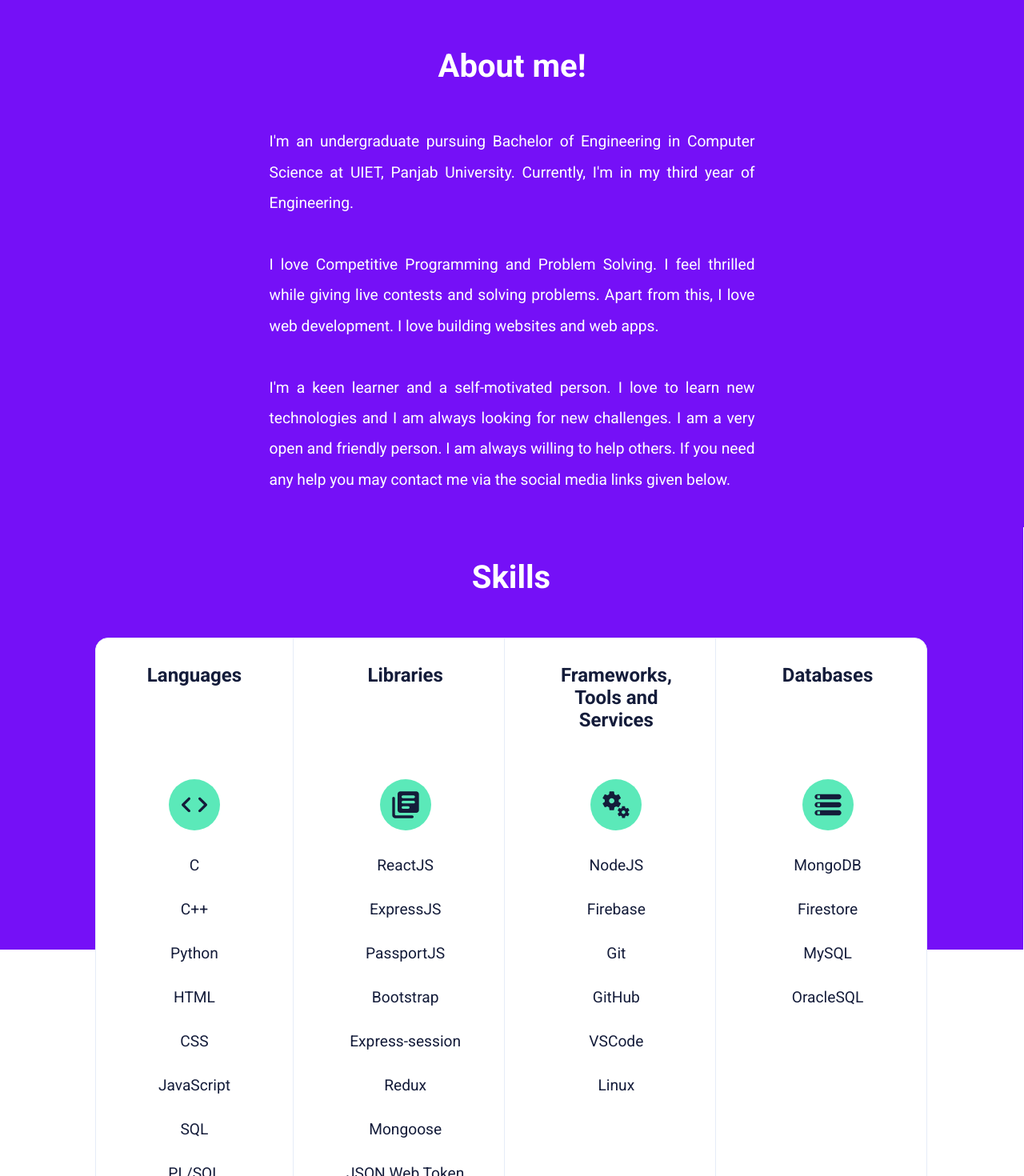
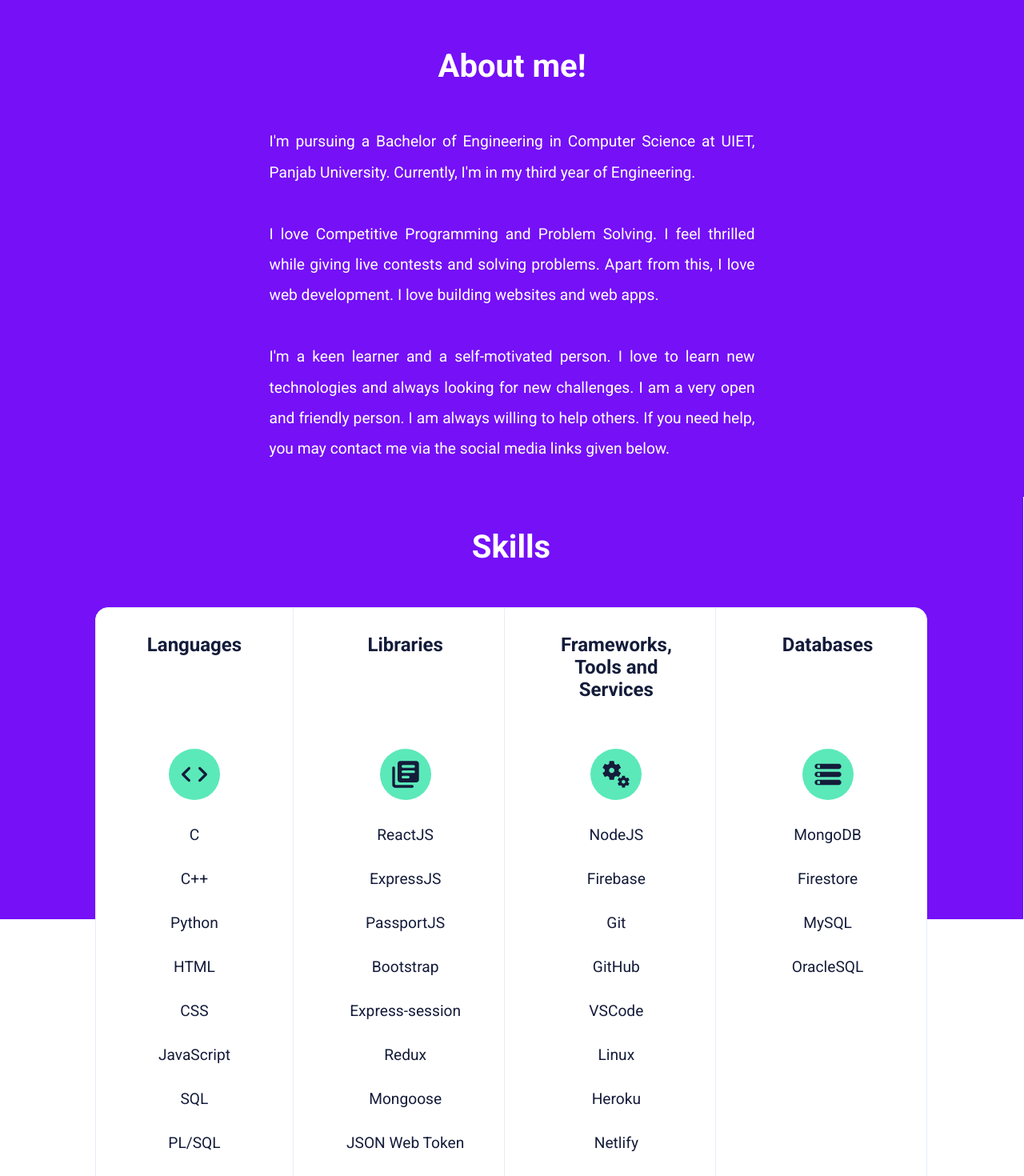
Before and after one commit to Cursed-Ninja/Portfolio, a React (Create React App) app: page / in a window 1280 px wide. Shown: the part 760-2230 px from the top of the page at 80% size. Built offline with nearby package versions, Linux system fonts and the light colour scheme; no server answers.

Commit message:
Add skills and achievements

```diff
--- a/src/components/Aboutme.js
+++ b/src/components/Aboutme.js
@@ -5,9 +5,8 @@ const Aboutme = () => {
     <>
       <h1>About me!</h1>
       <div className="about-me">
-        I'm an undergraduate pursuing Bachelor of Engineering in Computer
-        Science at UIET, Panjab University. Currently, I'm in my third year of
-        Engineering.
+        I'm pursuing a Bachelor of Engineering in Computer Science at UIET,
+        Panjab University. Currently, I'm in my third year of Engineering.
         <br />
         <br />
         I love Competitive Programming and Problem Solving. I feel thrilled
@@ -16,9 +15,9 @@ const Aboutme = () => {
         <br />
         <br />
         I'm a keen learner and a self-motivated person. I love to learn new
-        technologies and I am always looking for new challenges. I am a very
-        open and friendly person. I am always willing to help others. If you
-        need any help you may contact me via the social media links given below.
+        technologies and always looking for new challenges. I am a very open and
+        friendly person. I am always willing to help others. If you need help,
+        you may contact me via the social media links given below.
         <br />
       </div>
     </>
--- a/src/data/achievements.json
+++ b/src/data/achievements.json
@@ -1,10 +1,11 @@
 [
-  "Secured a Global Rank of 356 in Google KickStart Round F 2022",
-  "Secured a Global Rank of 1023 out of 27604 in Meta HackerCup 2022",
-  "Secured a Global Rank of 73 out of 4759 in Starters 25 (Div 2) organized by CodeChef",
-  "Secured a Global Rank of 368 out of 9805 in Codeforces Round #822 (Div 2)",
-  "Secured a Global Rank of 425 out of 14770 in Codeforces Round #787 (Div 3)",
+  "Secured an All India Rank of 18 and a Global Rank of 242 out 23397 participants in LeetCode Weekly Contest 316",
+  "Secured a Global Rank of 351 out of 12250 participants in Google KickStart Round F 2022",
+  "Secured a Global Rank of 1023 out of 27604 participants in Meta HackerCup 2022",
+  "Secured a Global Rank of 73 out of 4759 participants in Starters 25 (Div 2) organized by CodeChef",
+  "Secured a Global Rank of 368 out of 9805 participants in Codeforces Round #822 (Div 2)",
+  "Secured a Global Rank of 425 out of 14770 participants in Codeforces Round #787 (Div 3)",
   "Qualified to Pre elimination in SnackDown 2021 organized by CodeChef",
-  "Qualified for Round 1 of CodeJam 2022 organized by Google with a Global rank of 1638",
+  "Qualified for Round 1 of CodeJam 2022 organized by Google with a Global Rank of 1638",
   "Successfully completed Hacktoberfest 2022"
 ]
--- a/src/data/skills.json
+++ b/src/data/skills.json
@@ -31,7 +31,16 @@
   },
   {
     "name": "Frameworks, Tools and Services",
-    "data": ["NodeJS", "Firebase", "Git", "GitHub", "VSCode", "Linux"]
+    "data": [
+      "NodeJS",
+      "Firebase",
+      "Git",
+      "GitHub",
+      "VSCode",
+      "Linux",
+      "Heroku",
+      "Netlify"
+    ]
   },
   {
     "name": "Databases",
```
